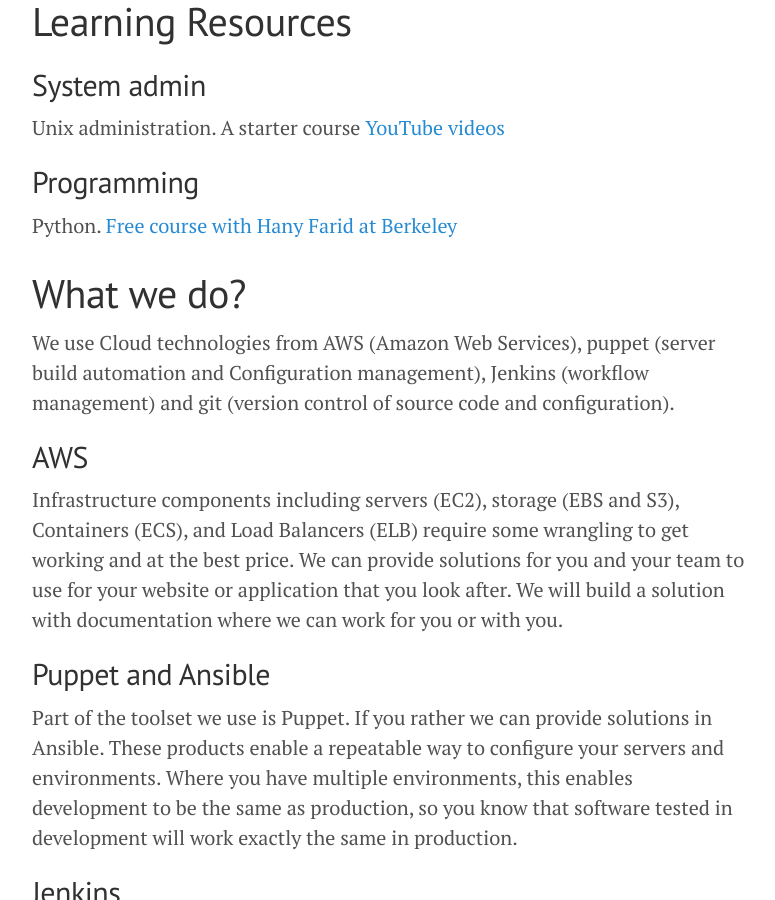
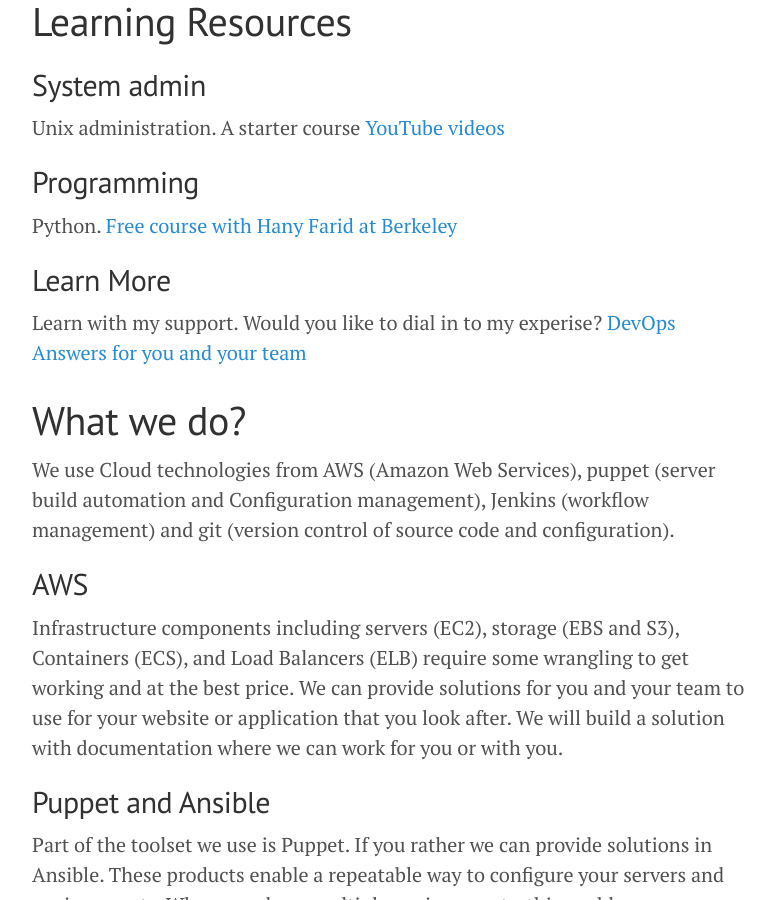
Before and after one commit to neilmillard/neilmillard.github.io, a Jekyll site: the page built from devops/index.html, in a window 1280 px wide and 900 px high, scrolled down 589 px. Shown: the whole window, without its empty margins (248-1023 px from the left). Built offline with Jekyll 4.4.1, drawn with Linux system fonts in a browser that asks for light colours; nearby versions of some CDN libraries; comment, search, counter and statistics services are not loaded.

Commit message:
add devops answers link

```diff
--- a/devops/index.html
+++ b/devops/index.html
@@ -26,6 +26,8 @@
     <p>Unix administration. A starter course <a href="https://www.youtube.com/channel/UCK9UCt1zAQ9JvTG0o6Z8zpg/videos">YouTube videos</a></p>
     <h2>Programming</h2>
     <p>Python. <a href="https://farid.berkeley.edu/downloads/tutorials/learnPython/">Free course with Hany Farid at Berkeley</a></p>
+    <h2>Learn More</h2>
+    <p>Learn with my support. Would you like to dial in to my experise? <a href="https://devops-answers.com">DevOps Answers for you and your team</a></p>
     <h1>What we do?</h1>
     <p>We use Cloud technologies from AWS (Amazon Web Services), puppet (server build automation and Configuration management), Jenkins (workflow management) and git (version control of source code and configuration).</p>
     <h2>AWS</h2>
```
